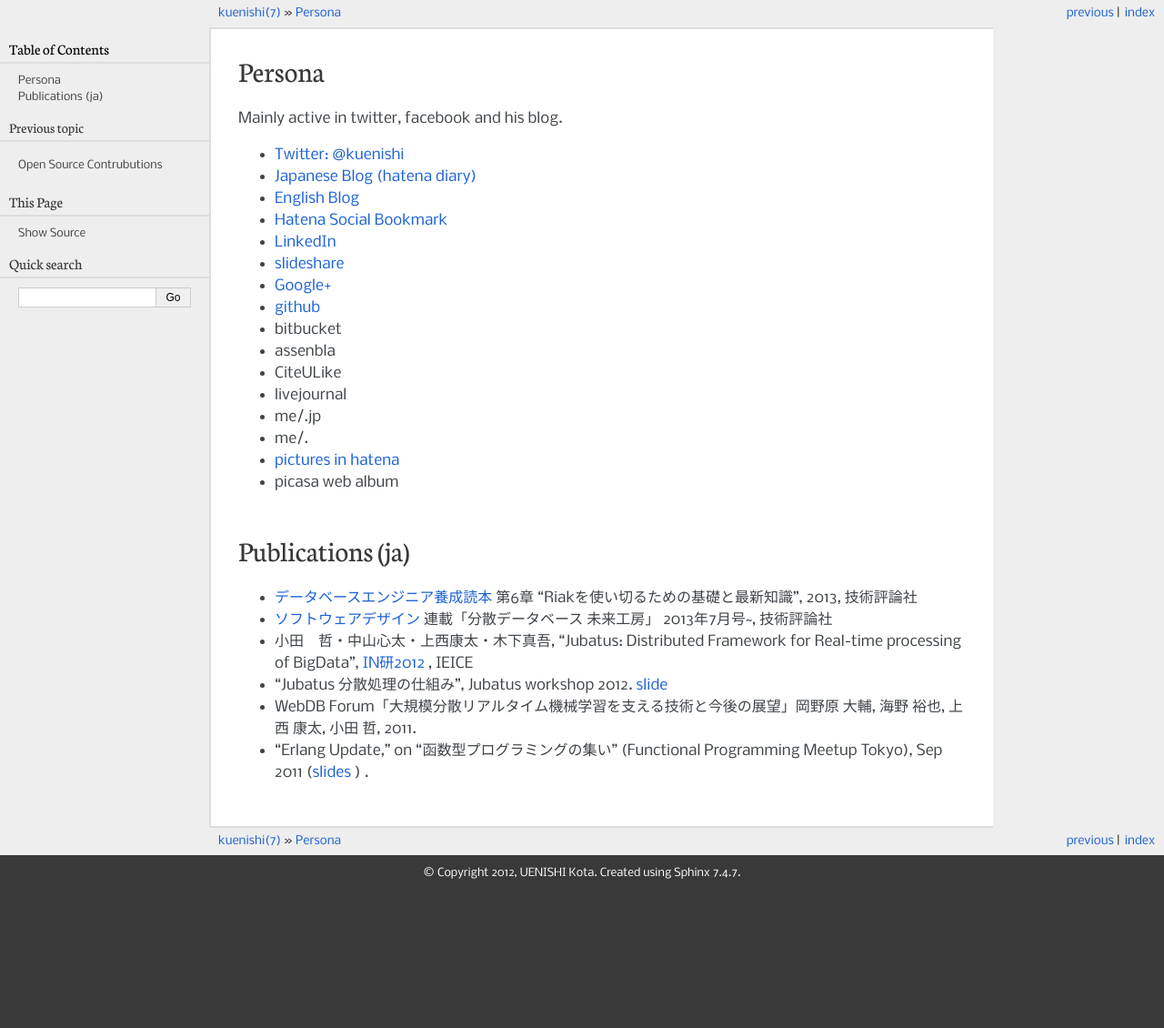
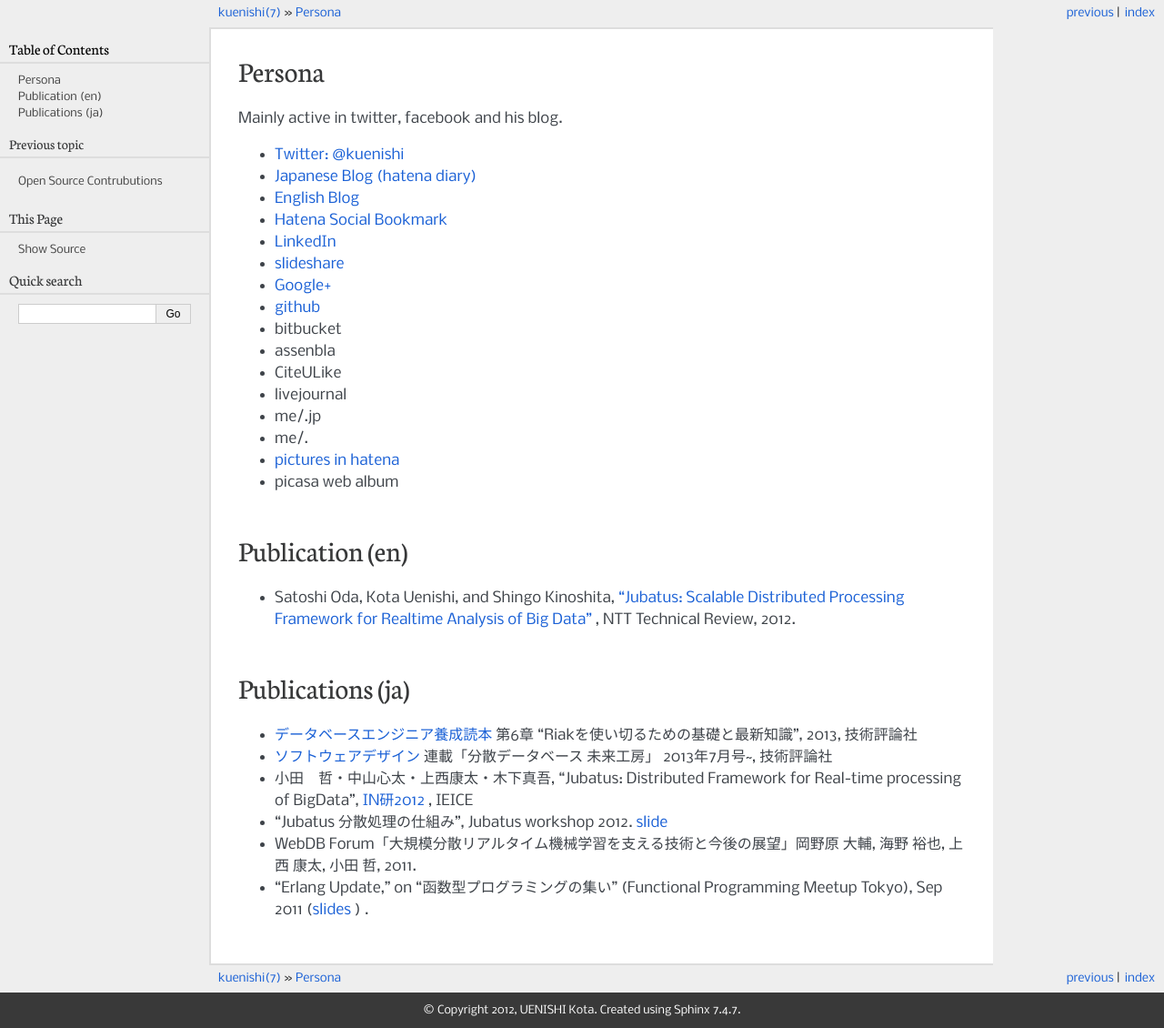
Before and after one commit to kuenishi/mywebsite, a Sphinx documentation site: the page built from source/persona.rst, in a window 1280 px wide. Shown: the whole page at 91% size. Built offline with Sphinx 7.4.7, drawn with Linux system fonts in a browser that asks for light colours; before the commit the page ends 979 px from its top, so only the background shows below that.

Commit message:
Add the only English publication

```diff
--- a/source/persona.rst
+++ b/source/persona.rst
@@ -23,6 +23,10 @@ Mainly active in twitter, facebook and his blog.
 - `pictures in hatena <http://f.hatena.ne.jp/kuenishi>`_
 - picasa web album
 
+Publication (en)
+================
+
+- Satoshi Oda, Kota Uenishi, and Shingo Kinoshita, `"Jubatus: Scalable Distributed Processing Framework for Realtime Analysis of Big Data" <https://www.ntt-review.jp/archive/ntttechnical.php?contents=ntr201206ra2.html>`_ , NTT Technical Review, 2012.
 
 Publications (ja)
 =================
```
